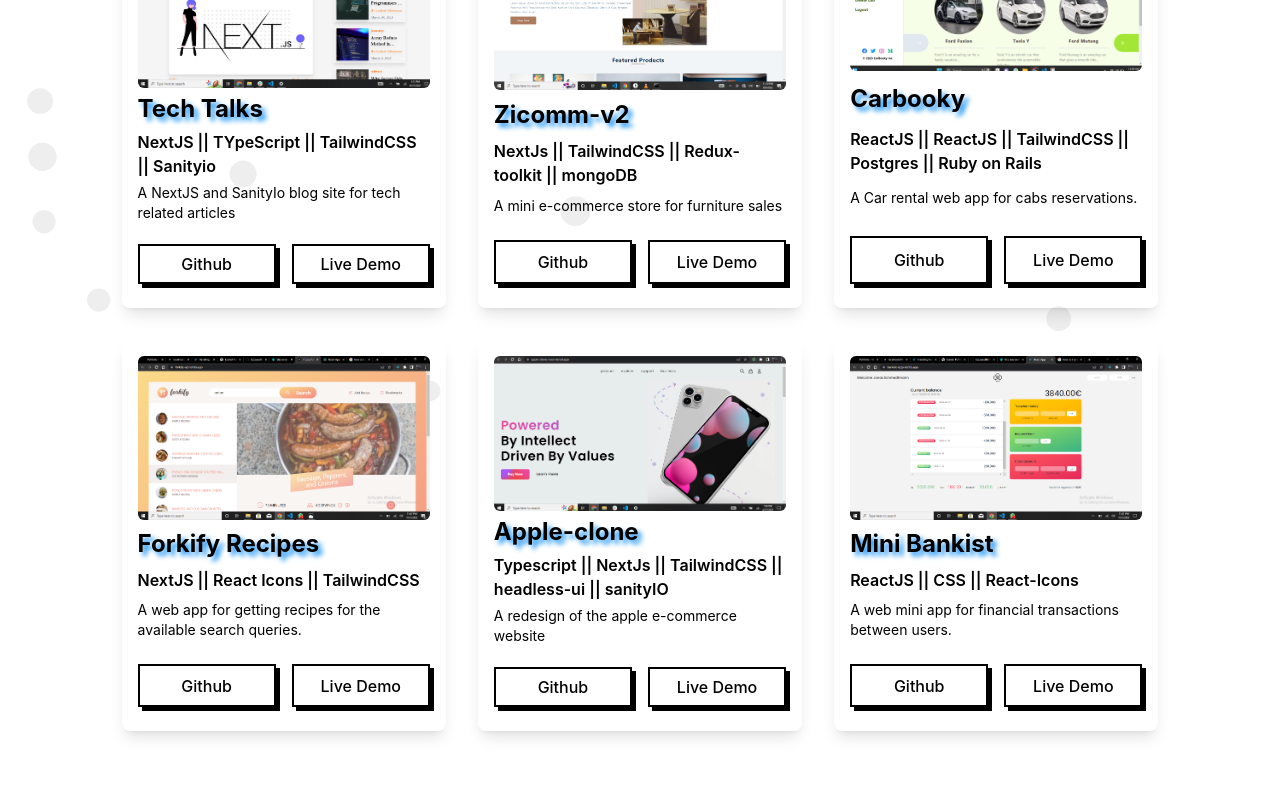
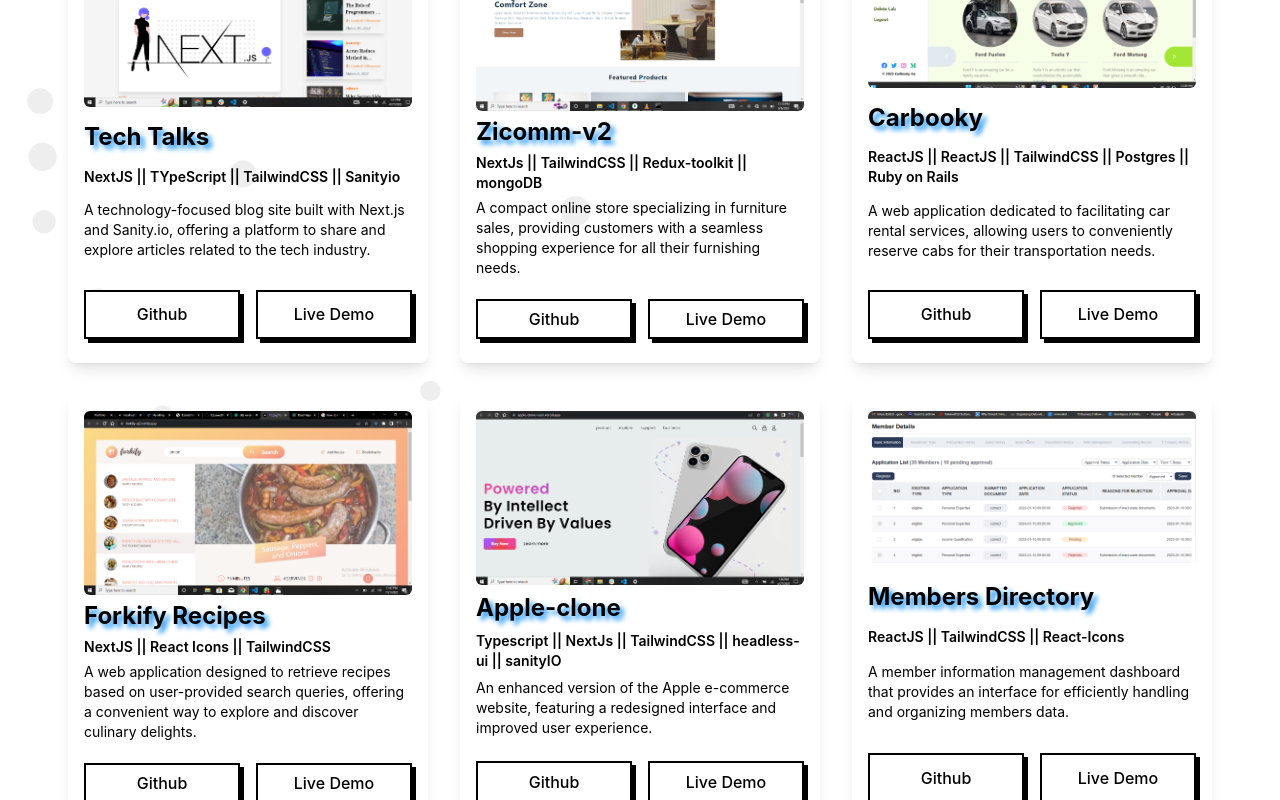
Before and after one commit to uezekiel-mufin/nextportfolio, a Next.js app: page /portfolio in a window 1280 px wide. Shown: the part 340-1140 px from the top of the page. Built offline with nearby package versions, Linux system fonts and the light colour scheme.

Commit message:
Remove unwanted animation

```diff
--- a/pages/_app.js
+++ b/pages/_app.js
@@ -4,7 +4,7 @@
 import Footer from '../public/components/footer';
 function MyApp({ Component, pageProps }) {
 	return (
-		<main className='relative custom-scrollbar'>
+		<main className='relative'>
 			<Navbar />
 			<section className=''>
 				<Component {...pageProps} />
--- a/pages/index.js
+++ b/pages/index.js
@@ -4,29 +4,31 @@
 
 export default function Home() {
 	return (
-		<motion.div className='w-full h-[91vh] flex justify-center items-center'>
+		<div className='w-full h-[91vh] flex justify-center items-center'>
 			<main
 				className='mx-1 flex flex-col w-full md:w-3/5 mt-28 md:mt-0
 			gap-8 justify-center items-center text-center'>
 				<h1 className='text-[#17161A] font-bold text-6xl w-4/5 md:w-full md:text-7xl mx-2 '>
-					<span className='text-[#17161A] font-semibold text-2xl md:text-4xl'> Hi, My name is</span>
-					<div>
+					<span className='text-[#17161A] font-semibold text-2xl md:text-4xl'> Hello, My name is</span>
+					<motion.div initial={{ opacity: 0 }} animate={{ opacity: 1, duration: 5000 }}>
 						Ezekiel Udiomuno
 						<span className='text-[#944d97]'>!</span>
-					</div>
+					</motion.div>
 				</h1>
-				<h3 className='text-[#17161A] font-semibold text-2xl md:text-3xl w-4/5'>I Develop Responsive and User-friendly Websites & Web-Applications</h3>
+				<motion.h3 initial={{ y: -3000 }} animate={{ y: 0, duration: 50000 }} className='text-[#17161A] font-semibold text-2xl md:text-3xl w-4/5'>
+					I Develop Responsive and User-friendly Websites & Web-Applications
+				</motion.h3>
 
 				<div className='flex flex-col md:flex-row mt-20 md:mt-4 gap-4 md:gap-8 justify-center'>
 					<Link href='/contact'>
-						<motion.a transiton={{ duration: 5000 }} initial={{ x: 1000 }} animate={{ x: 0 }} className='relative animate inline-block px-4 w-[80vw] md:w-[200px] py-3 font-medium group'>
+						<motion.a transiton={{ duration: 5000, delay: 5 }} initial={{ x: 10000 }} animate={{ x: 0 }} className='relative animate inline-block px-4 w-[80vw] md:w-[200px] py-3 font-medium group'>
 							<span className='absolute inset-0 w-full h-full transition duration-200 ease-out transform translate-x-1 translate-y-1 bg-black group-hover:-translate-x-0 group-hover:-translate-y-0'></span>
 							<span className='absolute inset-0 w-full h-full bg-white border-2 border-black group-hover:bg-black'></span>
 							<span className='relative text-black text-2xl group-hover:text-white'>Contact Me</span>
 						</motion.a>
 					</Link>
 					<Link href='/portfolio'>
-						<motion.a transiton={{ duration: 5000 }} initial={{ x: -1000 }} animate={{ x: 0 }} className='relative animate inline-block px-4 py-3 w-[80vw] md:w-[200px] font-medium group'>
+						<motion.a transiton={{ duration: 5000 }} initial={{ x: -10000 }} animate={{ x: 0 }} className='relative animate inline-block px-4 py-3 w-[80vw] md:w-[200px] font-medium group'>
 							<span className='absolute inset-0 w-full h-full transition duration-200 ease-out transform translate-x-1 translate-y-1 bg-black group-hover:-translate-x-0 group-hover:-translate-y-0'></span>
 							<span className='absolute inset-0 w-full h-full bg-white border-2 border-black group-hover:bg-black'></span>
 							<span className='relative text-black text-2xl group-hover:text-white'>Portfolio</span>
@@ -34,6 +36,6 @@
 					</Link>
 				</div>
 			</main>
-		</motion.div>
+		</div>
 	);
 }
--- a/pages/portfolio/index.jsx
+++ b/pages/portfolio/index.jsx
@@ -1,5 +1,4 @@
 import Image from 'next/image';
-import React from 'react';
 import data from '../../public/components/portfolioData';
 import GitBtn from '../../public/components/Buttons/gitBtn';
 import DemoBtn from '../../public/components/Buttons/demoBtn';
@@ -14,14 +13,14 @@
 				</div>
 			</div>
 			<div className='flex justify-center items-center h-full  '>
-				<div className='m-1 gap-12 grid grid-cols-1 md:grid-cols-2 lg:grid-cols-3  md:gap-8 w-[90%] h-full justify-evenly content-evenly'>
+				<div className='m-1 gap-12 grid grid-cols-1 md:grid-cols-2 lg:grid-cols-3  md:gap-8 w-full h-full justify-evenly content-evenly'>
 					{data.map((item) => (
 						<div key={item.id} className='relative grid grid-cols-1 shadow-lg gap-[5px] h-full justify-start  rounded-lg p-4 '>
 							<a href={item.liveDemo} target='_blank' rel='noreferrer' className='hover:scale-105 transition-all duration-500 ease-linear'>
 								<Image src={item.image} alt='image' height={800} className='aspect-video h-[800px] rounded-md hover:scale-105' layout='responsive' />
 							</a>
 							<h1 className='text-shadow font-bold text-2xl'>{item.name}</h1>
-							<h4 className=' flex justify-start font-semibold'>{item.technologies}</h4>
+							<h4 className=' flex justify-start text-sm font-semibold'>{item.technologies}</h4>
 							<p className='text-sm'>{item.description}</p>
 							<div className='flex justify-between mt-4 mb-2 w-full gap-4'>
 								<GitBtn liveDemo={item.liveDemo} />
--- a/public/components/navbar.jsx
+++ b/public/components/navbar.jsx
@@ -41,9 +41,9 @@
 	useEffect(() => {
 		const handleScroll = () => {
 			const currentScrollY = window.scrollY;
-			if (currentScrollY > 100) {
+			if (currentScrollY > 30) {
 				setScroll(true);
-			} else if (currentScrollY <= 100 && scroll) {
+			} else if (currentScrollY <= 50) {
 				setScroll(false);
 			}
 		};
@@ -60,7 +60,7 @@
 	};
 
 	return (
-		<nav className={` w-full transition-all ease-linear duration-200 fixed top-0 flex flex-row h-[80px]  items-center justify-between ${scroll ? 'bg-white shadow-lg' : 'bg-transparent'} z-[999]`}>
+		<nav className={` w-full transition-all py-8 ease-linear duration-100 fixed top-0 flex flex-row h-[80px]  items-center justify-between ${scroll ? 'bg-white shadow-lg' : 'bg-transparent'} z-[999]`}>
 			<span className='flex flex-1 px-4 text-5xl italic mx-2 md:mx-10'>
 				<Link href='/'>
 					<Image src='/images/Ezekiel_logo.png' width={400} height={50} alt='logo' className=' cursor-pointer w-full h-full' />
--- a/public/components/portfolioData.js
+++ b/public/components/portfolioData.js
@@ -1,5 +1,5 @@
 import Forkify from '../../public/images/forkify.png';
-import Bankist from '../../public/images/bankist.png';
+import MustFintech from '../../public/images/must_fintech.png';
 import Carbooky from '../../public/images/carbooky.png';
 import Apple from '../../public/images/appleclone.png';
 import Zicomm2 from '../../public/images/zicomm2.png';
@@ -10,7 +10,7 @@
 		id: 1,
 		image: blog,
 		name: 'Tech Talks',
-		description: 'A NextJS and SanityIo blog site for tech related articles',
+		description: 'A technology-focused blog site built with Next.js and Sanity.io, offering a platform to share and explore articles related to the tech industry.',
 		technologies: 'NextJS || TYpeScript || TailwindCSS || Sanityio',
 		liveDemo: 'https://ezzyblog.vercel.app',
 		Github: 'https://github.com/Ezzywealth/ezzyblog',
@@ -19,7 +19,7 @@
 		id: 2,
 		image: Zicomm2,
 		name: 'Zicomm-v2',
-		description: 'A mini e-commerce store for furniture sales ',
+		description: 'A compact online store specializing in furniture sales, providing customers with a seamless shopping experience for all their furnishing needs. ',
 		technologies: 'NextJs || TailwindCSS || Redux-toolkit || mongoDB ',
 		liveDemo: 'https://zicomm-v2.vercel.app/',
 		Github: 'https://github.com/Ezzywealth/nextJSecommerce',
@@ -28,7 +28,7 @@
 		id: 3,
 		image: Carbooky,
 		name: 'Carbooky',
-		description: 'A Car rental web app for cabs reservations.',
+		description: 'A web application dedicated to facilitating car rental services, allowing users to conveniently reserve cabs for their transportation needs.',
 		technologies: 'ReactJS || ReactJS || TailwindCSS || Postgres || Ruby on Rails',
 		liveDemo: 'https://carbooky.vercel.app/cabs',
 		Github: 'https://github.com/Ezzywealth/cab_bookings_frontend',
@@ -37,7 +37,7 @@
 		id: 4,
 		image: Forkify,
 		name: 'Forkify Recipes',
-		description: 'A web app for getting recipes for the available search queries.',
+		description: 'A web application designed to retrieve recipes based on user-provided search queries, offering a convenient way to explore and discover culinary delights.',
 		technologies: 'NextJS || React Icons || TailwindCSS',
 		liveDemo: 'https://forkify-app-six.vercel.app/',
 		Github: 'https://github.com/Ezzywealth/forkify_app',
@@ -46,19 +46,19 @@
 		id: 5,
 		image: Apple,
 		name: 'Apple-clone',
-		description: 'A redesign of the apple e-commerce website ',
+		description: 'An enhanced version of the Apple e-commerce website, featuring a redesigned interface and improved user experience.',
 		technologies: 'Typescript || NextJs || TailwindCSS || headless-ui || sanityIO  ',
 		liveDemo: 'https://apple-clone-neon.vercel.app/',
 		Github: 'https://github.com/Ezzywealth/apple-clone-typescript',
 	},
 	{
 		id: 6,
-		image: Bankist,
-		name: 'Mini Bankist',
-		description: 'A web mini app for financial transactions between users.',
-		technologies: 'ReactJS || CSS || React-Icons',
-		liveDemo: 'https://bankist-ezzy.netlify.app/',
-		Github: 'https://github.com/Ezzywealth/newBankist',
+		image: MustFintech,
+		name: 'Members Directory',
+		description: 'A member information management dashboard that provides an interface for efficiently handling and organizing members data.',
+		technologies: 'ReactJS || TailwindCSS || React-Icons',
+		liveDemo: 'https://must-dashboard.netlify.app/',
+		Github: 'https://github.com/Ezzywealth/must_fintech',
 	},
 ];
 export default data;
```
Also changed, not shown: public/images/must_fintech.png (added).
